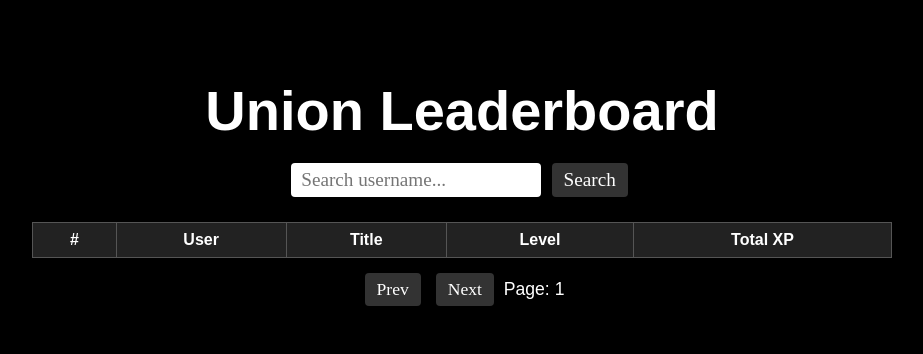
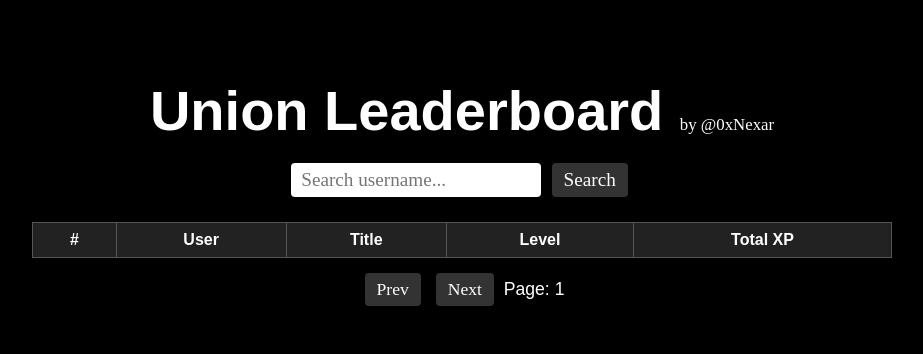
Before and after one commit to 0xNexar/Union_Build_Leaderboard, a website: page public/index.html in a window 1280 px wide. Shown: the whole page, without its empty margins (178-1101 px from the left). Drawn offline with Linux system fonts and the light colour scheme; no server answers; a web font is replaced by a local one.

Commit message:
Update index.html

```diff
--- a/public/index.html
+++ b/public/index.html
@@ -106,6 +106,23 @@
     margin-top: 10px;
     font-size: 1.1em;
   }
+#by-nexar {
+  font-size: 0.3em;
+  vertical-align: center;
+  margin-left: 1px;
+  font-family: Supermolot;
+  font-weight: normal;
+}
+
+#by-nexar a {
+  color: white;
+  text-decoration: none;
+}
+
+#by-nexar a:hover {
+  text-decoration: underline;
+color: blue;
+}
 
 
   @media (max-width: 600px) {
@@ -141,7 +158,9 @@
 </head>
 <body>
 
-<h1>Union Leaderboard</h1>
+<h1>Union Leaderboard
+<span id="by-nexar"><a href="https://x.com/0xNexar" target="_blank">by @0xNexar</a></span>
+</h1>
 <div id="search-box">
   <input type="text" id="search-input" placeholder="Search username..." />
   <button id="search-btn">Search</button>
```
